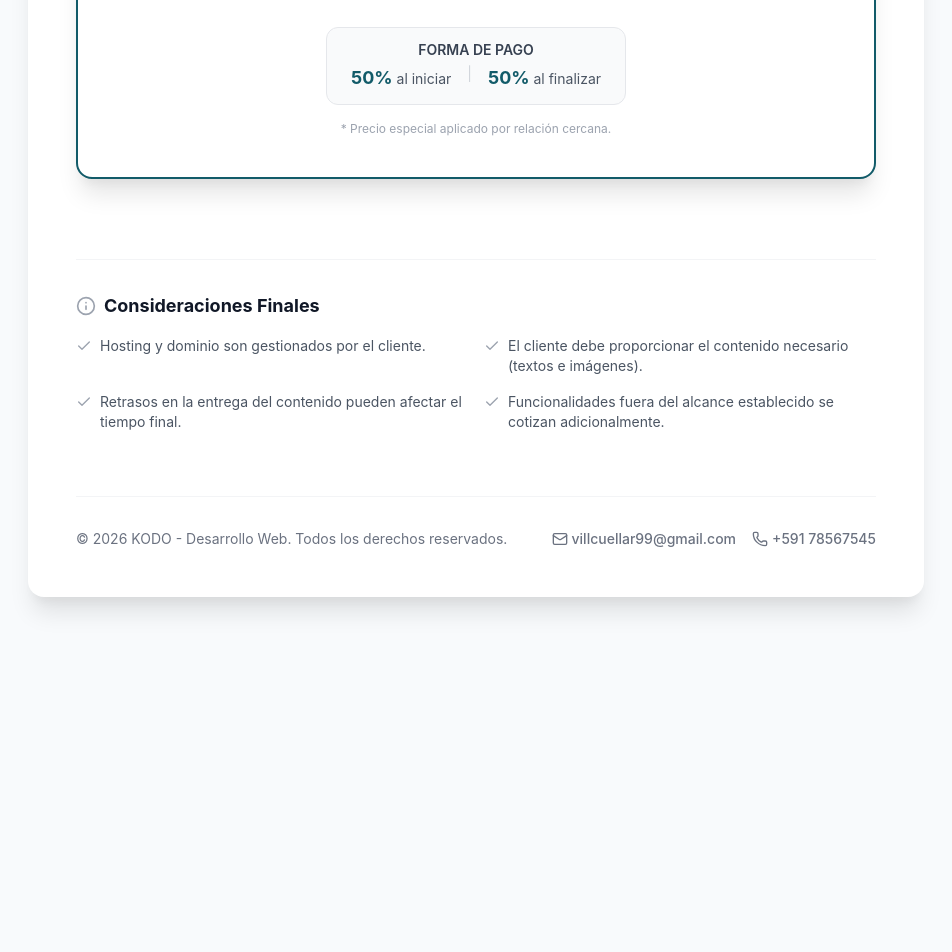
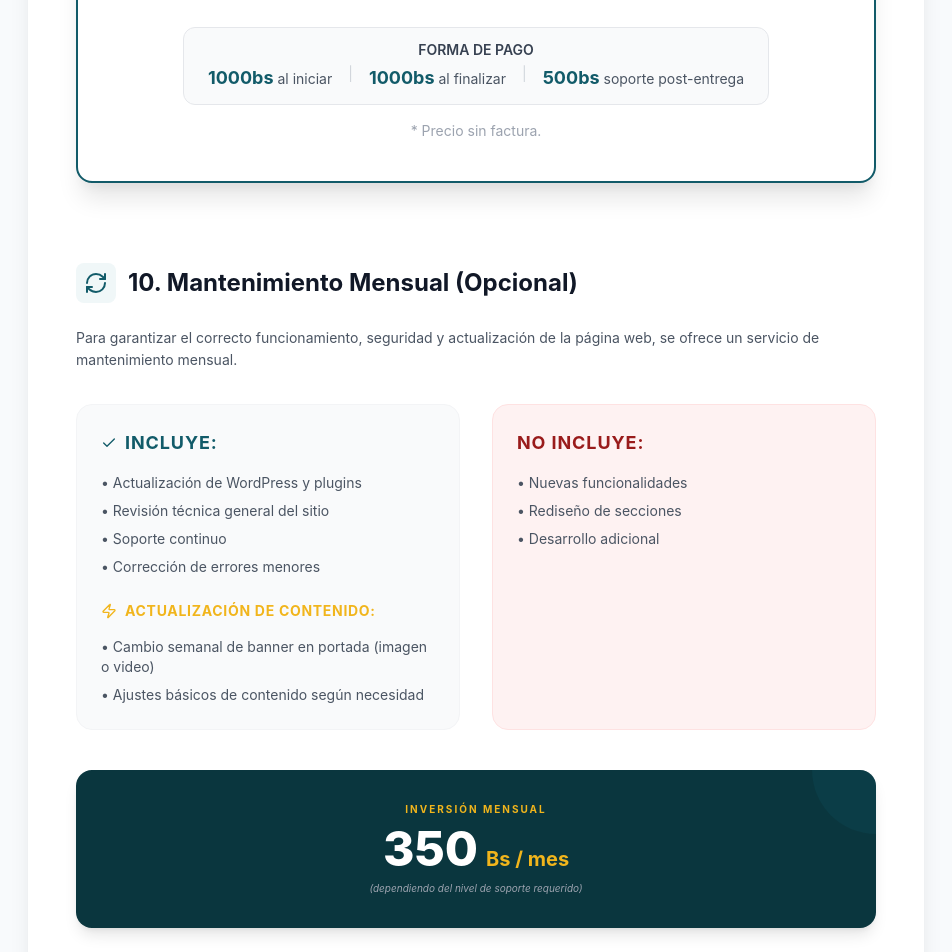
Before and after one commit to Falcrim/cotizaciones, a React (Vite) app: page / in a window 1280 px wide. Shown: the part 2500-3452 px from the top of the page, without its empty margins (164-1116 px from the left). Before the commit the page ends 3145 px from the top, so only its background shows below. Built offline with nearby package versions, Linux system fonts and the light colour scheme.

Commit message:
Update QuotationPage.tsx

```diff
--- a/src/pages/QuotationPage.tsx
+++ b/src/pages/QuotationPage.tsx
@@ -369,14 +369,80 @@ export default function QuotationPage() {
                   <div className="bg-[#f9fafb] inline-block px-6 py-3 rounded-xl border border-[#e5e7eb]">
                     <p className="text-sm font-semibold text-[#374151] uppercase mb-1">Forma de Pago</p>
                     <div className="flex gap-4 text-sm text-[#4b5563]">
-                      <span><strong className="text-[#125b69] text-lg">50%</strong> al iniciar</span>
+                      <span><strong className="text-[#125b69] text-lg">1000bs</strong> al iniciar</span>
                       <span className="text-[#d1d5db]">|</span>
-                      <span><strong className="text-[#125b69] text-lg">50%</strong> al finalizar</span>
+                      <span><strong className="text-[#125b69] text-lg">1000bs</strong> al finalizar</span>
+                      <span className="text-[#d1d5db]">|</span>
+                      <span><strong className="text-[#125b69] text-lg">500bs</strong> soporte post-entrega</span>
                     </div>
                   </div>
-                  <p className="text-xs text-[#9ca3af] mt-4">* Precio especial aplicado por relación cercana.</p>
+                  <p className="text-sm text-[#9ca3af] mt-4">* Precio sin factura.</p>
                 </div>
               </div>
+            </div>
+
+            <div className="page-break"></div>
+
+            <div className="export-section pt-8">
+              <div className="mb-8">
+                <div className="flex items-center gap-3 mb-6">
+                  <div className="bg-[#f0f7f8] p-2 rounded-lg text-[#125b69]">
+                    <RefreshCw className="h-6 w-6" />
+                  </div>
+                  <h2 className="text-2xl font-bold text-[#111827]">10. Mantenimiento Mensual (Opcional)</h2>
+                </div>
+                <p className="text-sm text-[#4b5563] leading-relaxed mb-8">
+                  Para garantizar el correcto funcionamiento, seguridad y actualización de la página web, se ofrece un servicio de mantenimiento mensual.
+                </p>
+
+                <div className="grid grid-cols-1 md:grid-cols-2 gap-8 mb-10">
+                  <div className="bg-[#f9fafb] p-6 rounded-2xl border border-[#f3f4f6]">
+                    <h3 className="text-[#125b69] font-bold text-lg mb-4 uppercase tracking-wider flex items-center gap-2">
+                      <Check className="h-4 w-4" /> Incluye:
+                    </h3>
+                    <ul className="space-y-2 text-sm text-[#4b5563]">
+                      <li>• Actualización de WordPress y plugins</li>
+                      <li>• Revisión técnica general del sitio</li>
+                      <li>• Soporte continuo</li>
+                      <li>• Corrección de errores menores</li>
+                    </ul>
+                    <h3 className="text-[#f1b51c] font-bold text-sm mt-6 mb-4 uppercase tracking-wider flex items-center gap-2">
+                      <Zap className="h-4 w-4" /> Actualización de contenido:
+                    </h3>
+                    <ul className="space-y-2 text-sm text-[#4b5563]">
+                      <li>• Cambio semanal de banner en portada (imagen o video)</li>
+                      <li>• Ajustes básicos de contenido según necesidad</li>
+                    </ul>
+                  </div>
+
+                  <div className="bg-[#fef2f2] p-6 rounded-2xl border border-[#fee2e2]">
+                    <h3 className="text-[#991b1b] font-bold text-lg mb-4 uppercase tracking-wider">No incluye:</h3>
+                    <ul className="space-y-2 text-sm text-[#4b5563]">
+                      <li>• Nuevas funcionalidades</li>
+                      <li>• Rediseño de secciones</li>
+                      <li>• Desarrollo adicional</li>
+                    </ul>
+                  </div>
+                </div>
+
+                <div className="bg-[#0a363e] rounded-2xl p-8 text-center text-[#ffffff] shadow-lg relative overflow-hidden">
+                  <div className="absolute top-0 right-0 w-32 h-32 bg-[#125b69] opacity-20 transform translate-x-16 -translate-y-16 rounded-full"></div>
+                  <p className="text-[10px] uppercase tracking-[0.2em] font-bold text-[#f1b51c] mb-2">Inversión Mensual</p>
+                  <div className="flex justify-center items-baseline gap-2 mb-2">
+                    <span className="text-5xl font-extrabold">350</span>
+                    <span className="text-xl font-bold text-[#f1b51c]">Bs / mes</span>
+                  </div>
+                  <p className="text-[10px] text-[#9ca3af] italic">(dependiendo del nivel de soporte requerido)</p>
+                </div>
+              </div>
+
+              <footer className="mt-16 pt-8 border-t border-[#f3f4f6] flex flex-col md:flex-row justify-between items-center text-[10px] text-[#9ca3af] uppercase tracking-widest font-semibold">
+                <p>© {new Date().getFullYear()} KODO — Agencia Creativa.</p>
+                <div className="mt-4 md:mt-0 flex items-center gap-6">
+                  <span className="flex items-center gap-1"><Mail className="h-3 w-3" /> villcuellar99@gmail.com</span>
+                  <span className="flex items-center gap-1"><Phone className="h-3 w-3" /> +591 78567545</span>
+                </div>
+              </footer>
             </div>
 
             <div className="page-break"></div>
```
